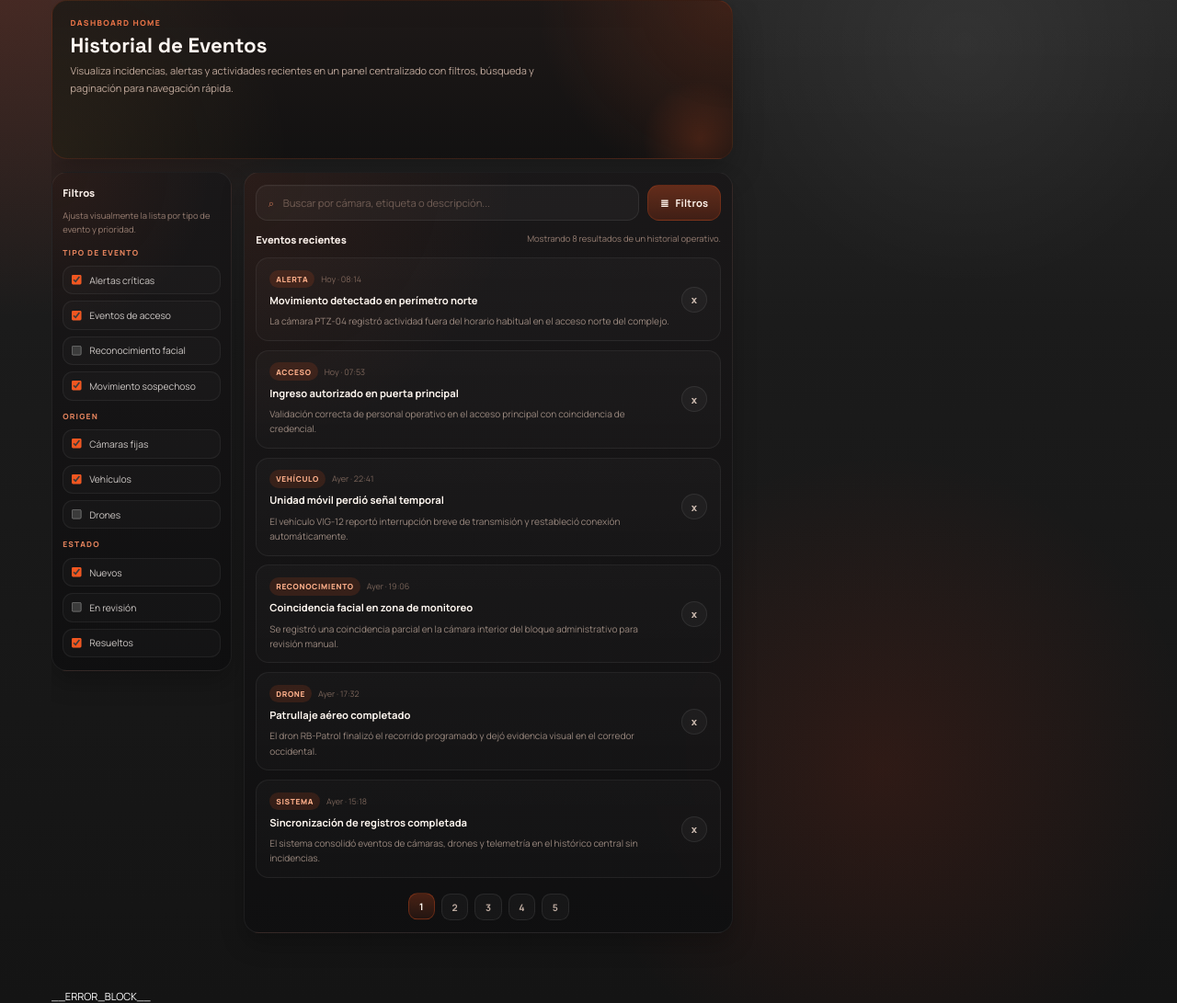
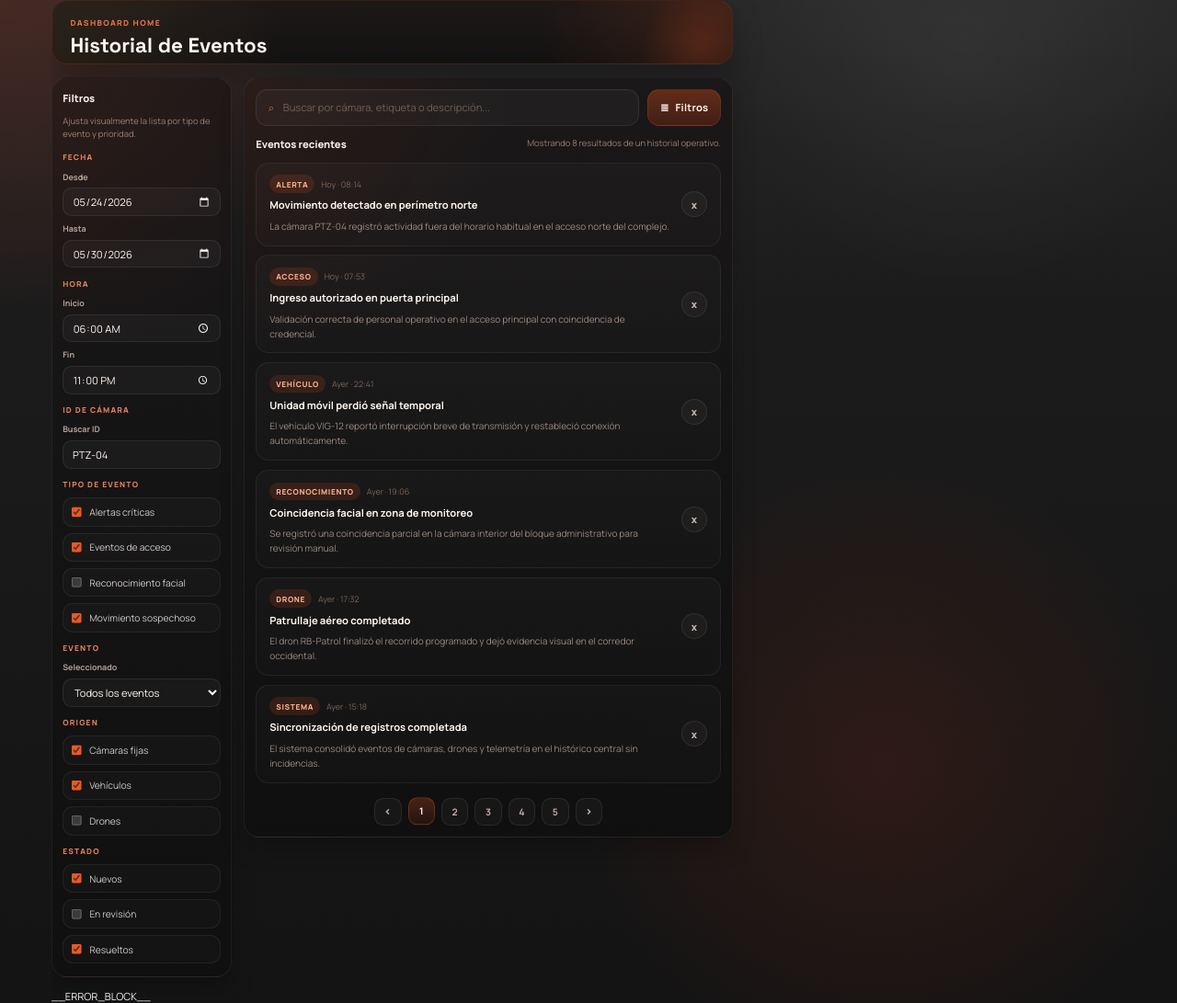
Before and after one commit to Robiotec/sistema_vigilancia, a Python web app: template dashboard/front/templates/index.html in a window 1280 px wide. Shown: the part 67-1158 px from the top of the page at 92% size. Run offline with Jinja, Linux system fonts and the light colour scheme; the template is opened without the code that fills it, so the values that code supplies are empty.

Commit message:
Style: corrección de stylos de alarmas

```diff
--- a/dashboard/front/static/style_alarmas.css
+++ b/dashboard/front/static/style_alarmas.css
@@ -112,6 +112,49 @@
 .home-history-filter-group {
   display: grid;
   gap: 12px;
+}
+
+.home-history-field-list {
+  display: grid;
+  gap: 10px;
+}
+
+.home-history-field {
+  display: grid;
+  gap: 8px;
+}
+
+.home-history-field span {
+  color: rgba(255, 228, 213, 0.68);
+  font-size: 0.8rem;
+  font-weight: 700;
+}
+
+.home-history-field input,
+.home-history-field select {
+  width: 100%;
+  min-height: 44px;
+  padding: 0 14px;
+  border-radius: 14px;
+  border: 1px solid rgba(255, 255, 255, 0.08);
+  background: rgba(255, 255, 255, 0.03);
+  color: #fff6ef;
+  font: inherit;
+  outline: none;
+  transition: border-color 0.18s ease, background 0.18s ease, box-shadow 0.18s ease;
+}
+
+.home-history-field input:hover,
+.home-history-field select:hover,
+.home-history-field input:focus,
+.home-history-field select:focus {
+  border-color: rgba(241, 86, 32, 0.24);
+  background: rgba(241, 86, 32, 0.06);
+  box-shadow: 0 0 0 3px rgba(241, 86, 32, 0.08);
+}
+
+.home-history-field input::placeholder {
+  color: rgba(255, 212, 187, 0.34);
 }
 
 .home-history-filter-label {
@@ -352,6 +395,12 @@
   color: #fff7ef;
 }
 
+.home-history-page-arrow {
+  font-size: 1.15rem;
+  font-weight: 800;
+  padding-bottom: 2px;
+}
+
 .page-dashboard .wrap {
   width: 100%;
   max-width: none;
--- a/dashboard/front/templates/index.html
+++ b/dashboard/front/templates/index.html
@@ -32,10 +32,6 @@
             <div class="home-history-hero-copy">
               <span class="home-history-kicker">Dashboard Home</span>
               <h2>Historial de Eventos</h2>
-              <p>
-                Visualiza incidencias, alertas y actividades recientes en un panel centralizado con filtros,
-                búsqueda y paginación para navegación rápida.
-              </p>
             </div>
           </section>
 
@@ -46,6 +42,44 @@
               </div>
               <p class="home-history-filter-note">Ajusta visualmente la lista por tipo de evento y prioridad.</p>
 
+              <section class="home-history-filter-group" aria-labelledby="history-filter-date">
+                <span class="home-history-filter-label" id="history-filter-date">Fecha</span>
+                <div class="home-history-field-list">
+                  <label class="home-history-field">
+                    <span>Desde</span>
+                    <input type="date" value="2026-05-24" />
+                  </label>
+                  <label class="home-history-field">
+                    <span>Hasta</span>
+                    <input type="date" value="2026-05-30" />
+                  </label>
+                </div>
+              </section>
+
+              <section class="home-history-filter-group" aria-labelledby="history-filter-time">
+                <span class="home-history-filter-label" id="history-filter-time">Hora</span>
+                <div class="home-history-field-list">
+                  <label class="home-history-field">
+                    <span>Inicio</span>
+                    <input type="time" value="06:00" />
+                  </label>
+                  <label class="home-history-field">
+                    <span>Fin</span>
+                    <input type="time" value="23:00" />
+                  </label>
+                </div>
+              </section>
+
+              <section class="home-history-filter-group" aria-labelledby="history-filter-camera">
+                <span class="home-history-filter-label" id="history-filter-camera">ID de cámara</span>
+                <div class="home-history-field-list">
+                  <label class="home-history-field">
+                    <span>Buscar ID</span>
+                    <input type="text" value="PTZ-04" placeholder="Ej: CAM-102 o PTZ-04" />
+                  </label>
+                </div>
+              </section>
+
               <section class="home-history-filter-group" aria-labelledby="history-filter-type">
                 <span class="home-history-filter-label" id="history-filter-type">Tipo de evento</span>
                 <div class="home-history-checkbox-list">
@@ -53,6 +87,22 @@
                   <label class="home-history-checkbox"><input type="checkbox" checked /> <span>Eventos de acceso</span></label>
                   <label class="home-history-checkbox"><input type="checkbox" /> <span>Reconocimiento facial</span></label>
                   <label class="home-history-checkbox"><input type="checkbox" checked /> <span>Movimiento sospechoso</span></label>
+                </div>
+              </section>
+
+              <section class="home-history-filter-group" aria-labelledby="history-filter-event">
+                <span class="home-history-filter-label" id="history-filter-event">Evento</span>
+                <div class="home-history-field-list">
+                  <label class="home-history-field">
+                    <span>Seleccionado</span>
+                    <select>
+                      <option>Todos los eventos</option>
+                      <option>Movimiento detectado</option>
+                      <option>Ingreso autorizado</option>
+                      <option>Pérdida de señal</option>
+                      <option>Coincidencia facial</option>
+                    </select>
+                  </label>
                 </div>
               </section>
 
@@ -167,11 +217,13 @@
               </div>
 
               <nav class="home-history-pagination" aria-label="Paginación del historial">
+                <a class="home-history-page home-history-page-arrow" href="#" aria-label="Página anterior">‹</a>
                 <a class="home-history-page is-active" href="#">1</a>
                 <a class="home-history-page" href="#">2</a>
                 <a class="home-history-page" href="#">3</a>
                 <a class="home-history-page" href="#">4</a>
                 <a class="home-history-page" href="#">5</a>
+                <a class="home-history-page home-history-page-arrow" href="#" aria-label="Página siguiente">›</a>
               </nav>
             </section>
           </section>
```
